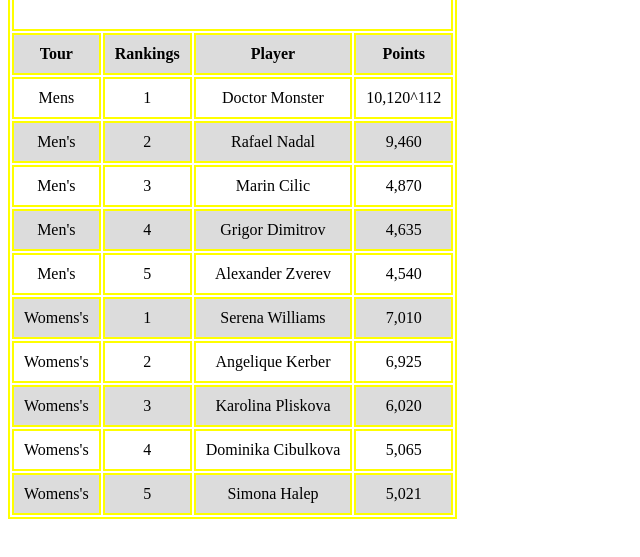
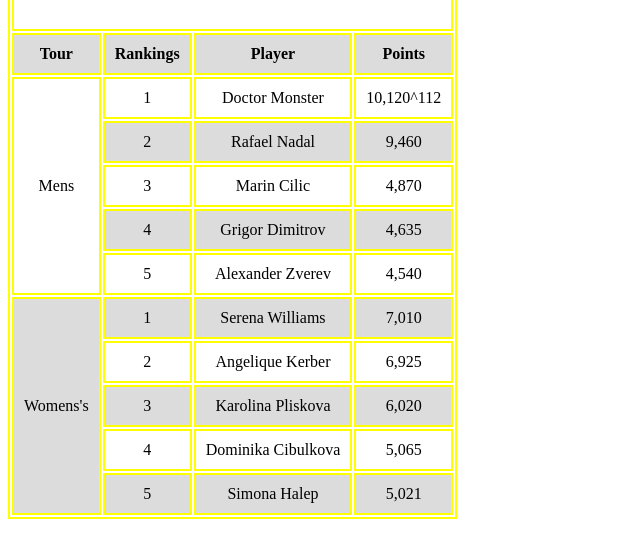
Before and after one commit to jh1041955/PLU, a plain HTML site: page index.html in a window 1280 px wide. Shown: the part 85-642 px from the top of the page, without its empty margins (0-640 px from the left). Drawn offline with Linux system fonts and the light colour scheme.

Commit message:
+rowspan

```diff
--- a/index.html
+++ b/index.html
@@ -23,7 +23,7 @@
 
 
     <tr>
-      <td>Mens</td>
+      <td rowspan="5">Mens</td>
       <td>1</td>
       <td>Doctor Monster</td>
       <td>10,120^112</td>
@@ -31,39 +31,29 @@
     </tr>
 
      <tr>
-      <td>
-        Men's
-      </td>
+
       <td>2</td>
       <td>Rafael Nadal</td>
       <td>9,460</td>
     </tr>
     <tr>
-      <td>
-        Men's
-      </td>
+
       <td>3</td>
       <td>Marin Cilic</td>
       <td>4,870</td>
     </tr>
     <tr>
-      <td>
-        Men's
-      </td>
       <td>4</td>
       <td>Grigor Dimitrov</td>
       <td>4,635</td>
     </tr>
     <tr>
-      <td>
-        Men's
-      </td>
       <td>5</td>
       <td>Alexander Zverev</td>
       <td>4,540</td>
     </tr>
     <tr>
-      <td>
+      <td rowspan="5">
         Womens's
       </td>
       <td>1</td>
@@ -71,33 +61,25 @@
       <td>7,010</td>
     </tr>
     <tr>
-      <td>
-        Womens's
-      </td>
+
       <td>2</td>
       <td>Angelique Kerber</td>
       <td>6,925</td>
     </tr>
     <tr>
-      <td>
-        Womens's
-      </td>
+
       <td>3</td>
       <td>Karolina Pliskova</td>
       <td>6,020</td>
     </tr>
     <tr>
-      <td>
-        Womens's
-      </td>
+
       <td>4</td>
       <td>Dominika Cibulkova</td>
       <td>5,065</td>
     </tr>
     <tr>
-      <td>
-        Womens's
-      </td>
+
       <td>5</td>
       <td>Simona Halep</td>
       <td>5,021</td>
```
